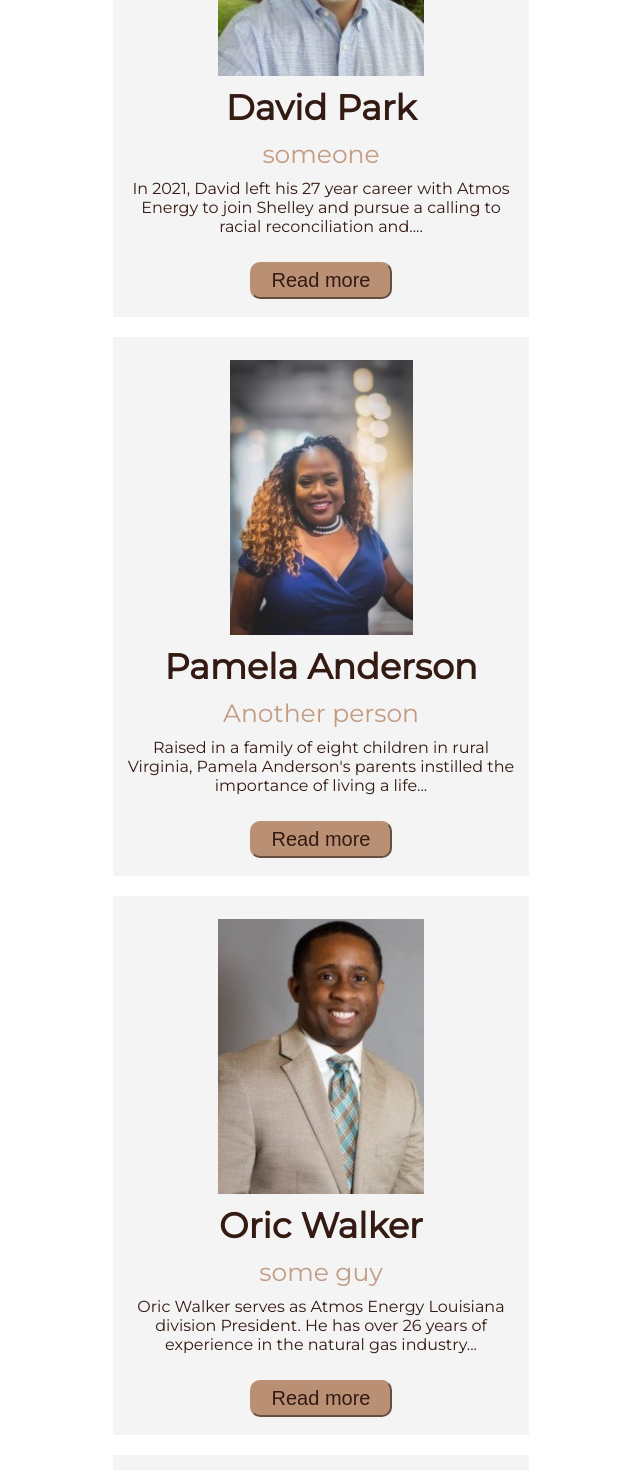
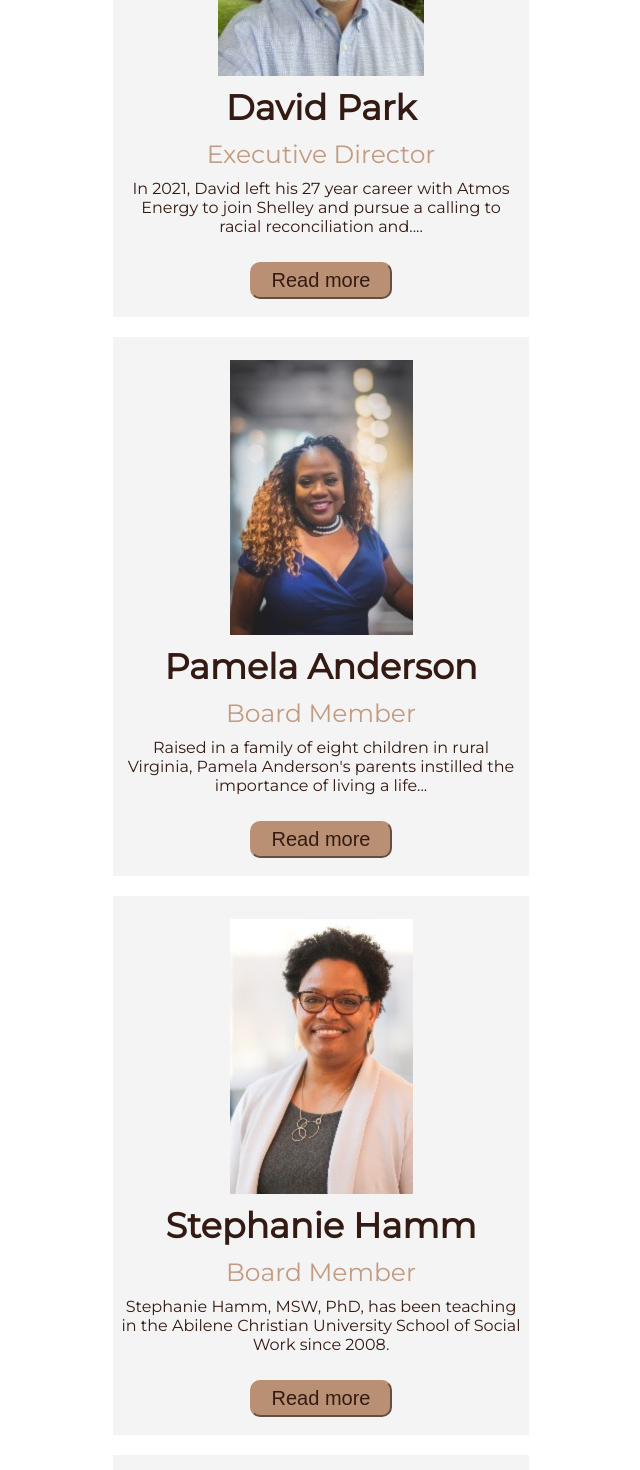
Before and after one commit to sd99park/Lets-Talk-Race-Website, a React (Create React App) app: page /About in a window 1280 px wide. Shown: the part 1160-2630 px from the top of the page, without its empty margins (319-959 px from the left). Built offline with nearby package versions, Linux system fonts and the light colour scheme.

Commit message:
Fixing people

```diff
--- a/src/components/About/Profiles/ProfilePage.js
+++ b/src/components/About/Profiles/ProfilePage.js
@@ -43,13 +43,11 @@ const ProfilePage = () => {
           summary={constants.PA_descr}
         />
         <ProfileCard
-          image={OW}
-          name={constants.OW_name}
-          title={constants.OW_title}
-          bio1={constants.OW_bio1}
-          bio2={constants.OW_bio2}
-          bio3={constants.OW_bio3}
-          summary={constants.OW_descr}
+          image={SH}
+          name={constants.SH_name}
+          title={constants.SH_title}
+          bio1={constants.SH_bio1}
+          summary={constants.SH_descr}
         />
         <ProfileCard
           image={JH}
@@ -62,11 +60,13 @@ const ProfilePage = () => {
           summary={constants.JH_descr}
         />
         <ProfileCard
-          image={SH}
-          name={constants.SH_name}
-          title={constants.SH_title}
-          bio1={constants.SH_bio1}
-          summary={constants.JH_descr}
+          image={OW}
+          name={constants.OW_name}
+          title={constants.OW_title}
+          bio1={constants.OW_bio1}
+          bio2={constants.OW_bio2}
+          bio3={constants.OW_bio3}
+          summary={constants.OW_descr}
         />
       </div>
     </>
--- a/src/constants/ProfilePageConstants.js
+++ b/src/constants/ProfilePageConstants.js
@@ -1,6 +1,6 @@
 export const SP_name = "Shelley Park";
 
-export const SP_title = "The real person in charge";
+export const SP_title = "Board President";
 
 export const SP_descr =
   "Shelley Holland Park spent most of her youth as a missionary kid in Manila, Philippines. After graduating from Texas A&M University...";
@@ -10,7 +10,7 @@ export const SP_bio1 =
 
 export const DP_name = "David Park";
 
-export const DP_title = "someone";
+export const DP_title = "Executive Director";
 
 export const DP_descr =
   "In 2021, David left his 27 year career with Atmos Energy to join Shelley and pursue a calling to racial reconciliation and....";
@@ -23,7 +23,7 @@ export const DP_bio2 =
 
 export const SH_name = "Stephanie Hamm";
 
-export const SH_title = "someone else";
+export const SH_title = "Board Member";
 
 export const SH_descr =
   "Stephanie Hamm, MSW, PhD, has been teaching in the Abilene Christian University School of Social Work since 2008. ";
@@ -33,7 +33,7 @@ export const SH_bio1 =
 
 export const JH_name = "JoAnn Hummel";
 
-export const JH_title = "A person";
+export const JH_title = "Board Member";
 
 export const JH_descr =
   "JoAnn Hummel graduated from Dallas Theological Seminary with a Master of Arts degree in Theology and...";
@@ -52,7 +52,7 @@ export const JH_bio4 =
 
 export const PA_name = "Pamela Anderson";
 
-export const PA_title = "Another person";
+export const PA_title = "Board Member";
 
 export const PA_descr =
   "Raised in a family of eight children in rural Virginia, Pamela Anderson's parents instilled the importance of living a life...";
@@ -71,7 +71,7 @@ export const PA_bio4 =
 
 export const OW_name = "Oric Walker";
 
-export const OW_title = "some guy";
+export const OW_title = "Board Member";
 
 export const OW_descr =
   "Oric Walker serves as Atmos Energy Louisiana division President. He has over 26 years of experience in the natural gas industry...";
```
